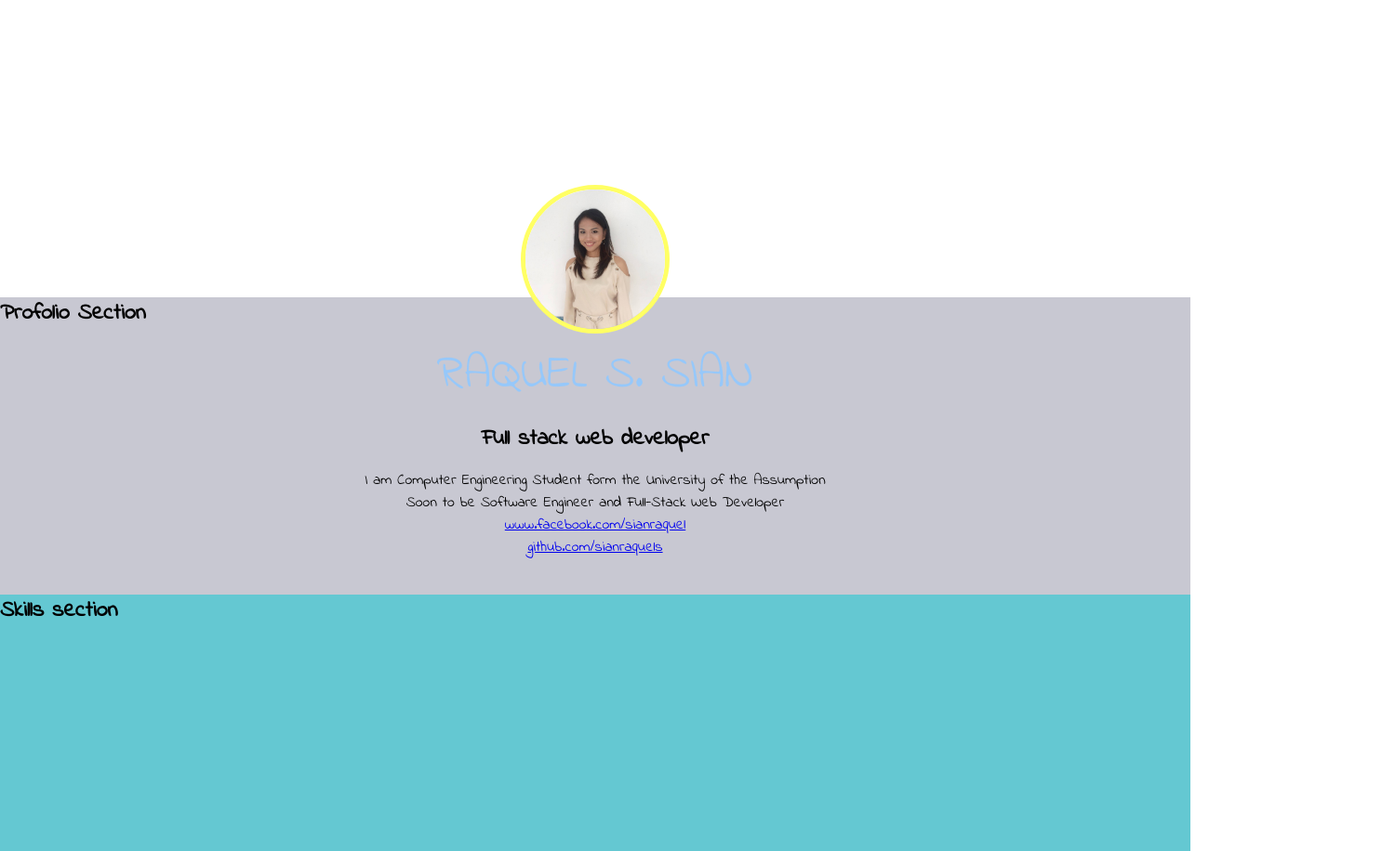
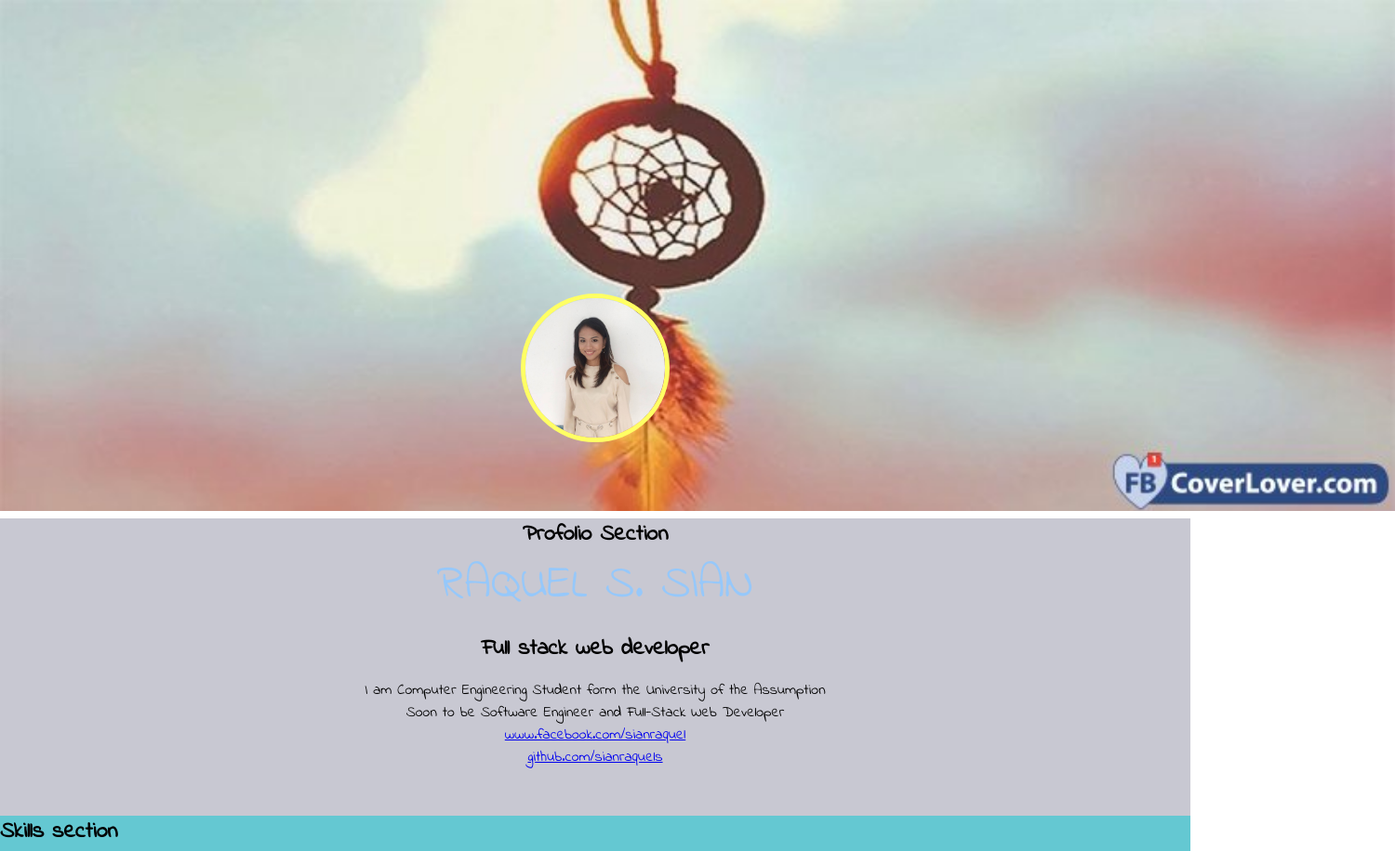
Before and after one commit to sianraquels/mod00-00, a plain HTML site: page index.html in a window 1280 px wide. Shown: the top 916 px of the page at 93% size, 1500 px wide, since content can reach past the window. Drawn offline with Linux system fonts and the light colour scheme.

Commit message:
My fourt commit

```diff
--- a/assets/css/style.css
+++ b/assets/css/style.css
@@ -8,8 +8,13 @@
 body {
 	/* background-color: yellow; */
 }
+.mypicturetwo
+{
+	height: 550px;
+	width:1500px;
+	border-width: 5px;
+}
 #main-section {
-	background-color: ;
 }
 	section#mainsection >a {
 		color: blue;
@@ -51,13 +56,13 @@ h1 {
 #portfolio-section{
 	background-color: rgb(200,200,210);
 }
+
 #skills-section{
 background-color: rgb(100,200,210);
 }
 #about-section{
 background-color: rgb(200,100,210);
 }
-#main-section,
 #portfolio-section,
 #skills-section,
 #about-section {
--- a/index.html
+++ b/index.html
@@ -10,13 +10,19 @@
 	<link rel="stylesheet" type="text/css" href="assets/css/style.css">
 </head>
 <body>
+	<img src="assets/img/haha.jpg" class="mypicturetwo">
 	<main id="wrapper" >
 		<!-- Main section -->
 		<section id="main-section">
 		<div class="about">
 			<img src="assets/img/me.jpg" class="mypicture">
+		</div>
+		</section>
+		<!-- profolio sections -->
+		<section id="portfolio-section" align = "center">
 
-		<h1> RAQUEL S. SIAN </h1>
+			<h2> Profolio Section </h2>
+			<h1> RAQUEL S. SIAN </h1>
 		<h2 class = "defdes"> Full stack web developer </h2>
 
 		<p class="bio"> I am Computer Engineering Student form the University of the Assumption <br>
@@ -24,11 +30,6 @@
 		<!-- http -->
 		<a href="https://facebook.com/sianraquels"> www.facebook.com/sianraquel</a> <br>
 		<a href="https://github.com/sianraquels"> github.com/sianraquels </a>
-		</div>
-		</section>
-		<!-- profolio sections -->
-		<section id="portfolio-section">
-			<h2> Profolio Section </h2>
 		</section>
 		<!-- skills section -->
 		<section id="skills-section">
```
Also changed, not shown: assets/img/haha.jpg (added).
